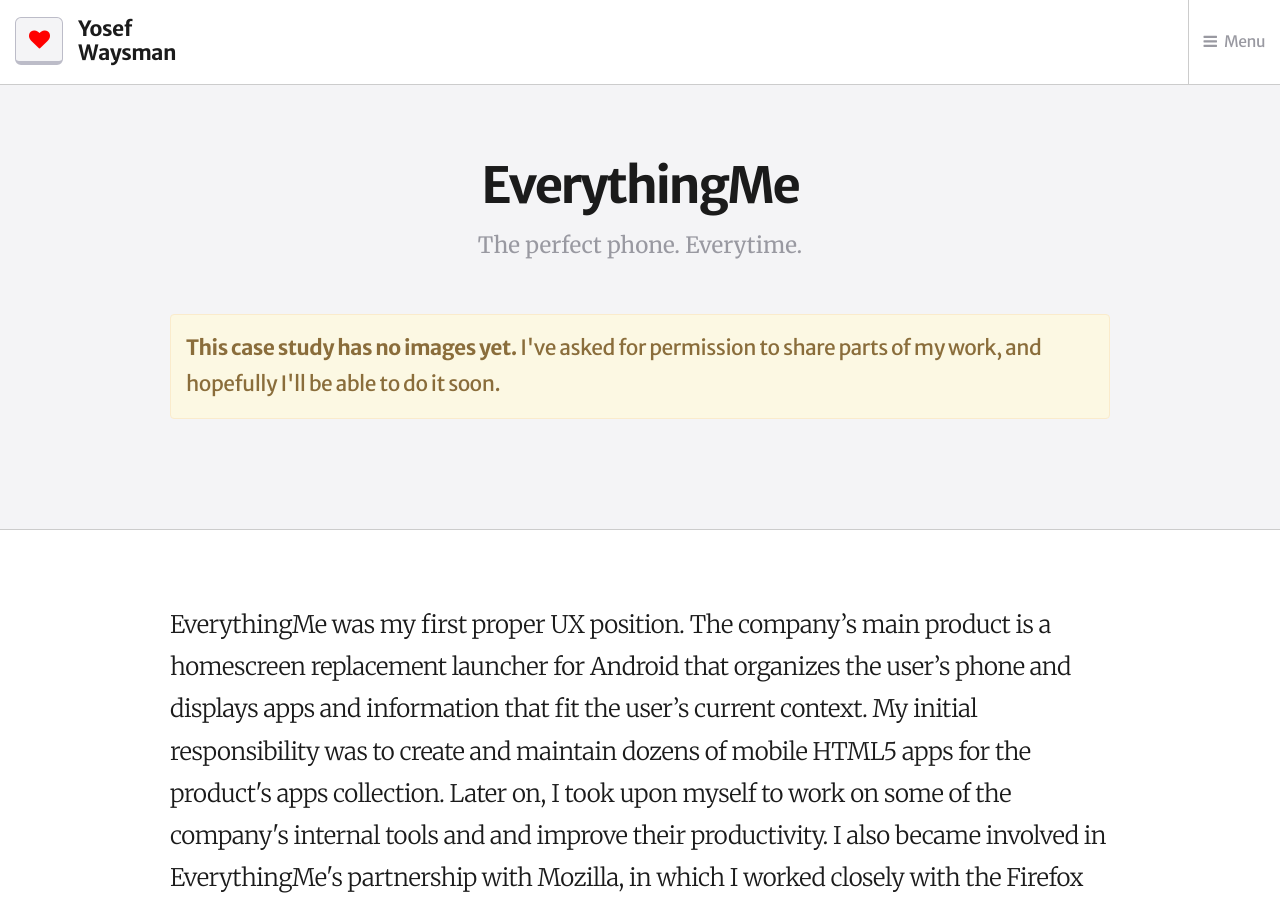
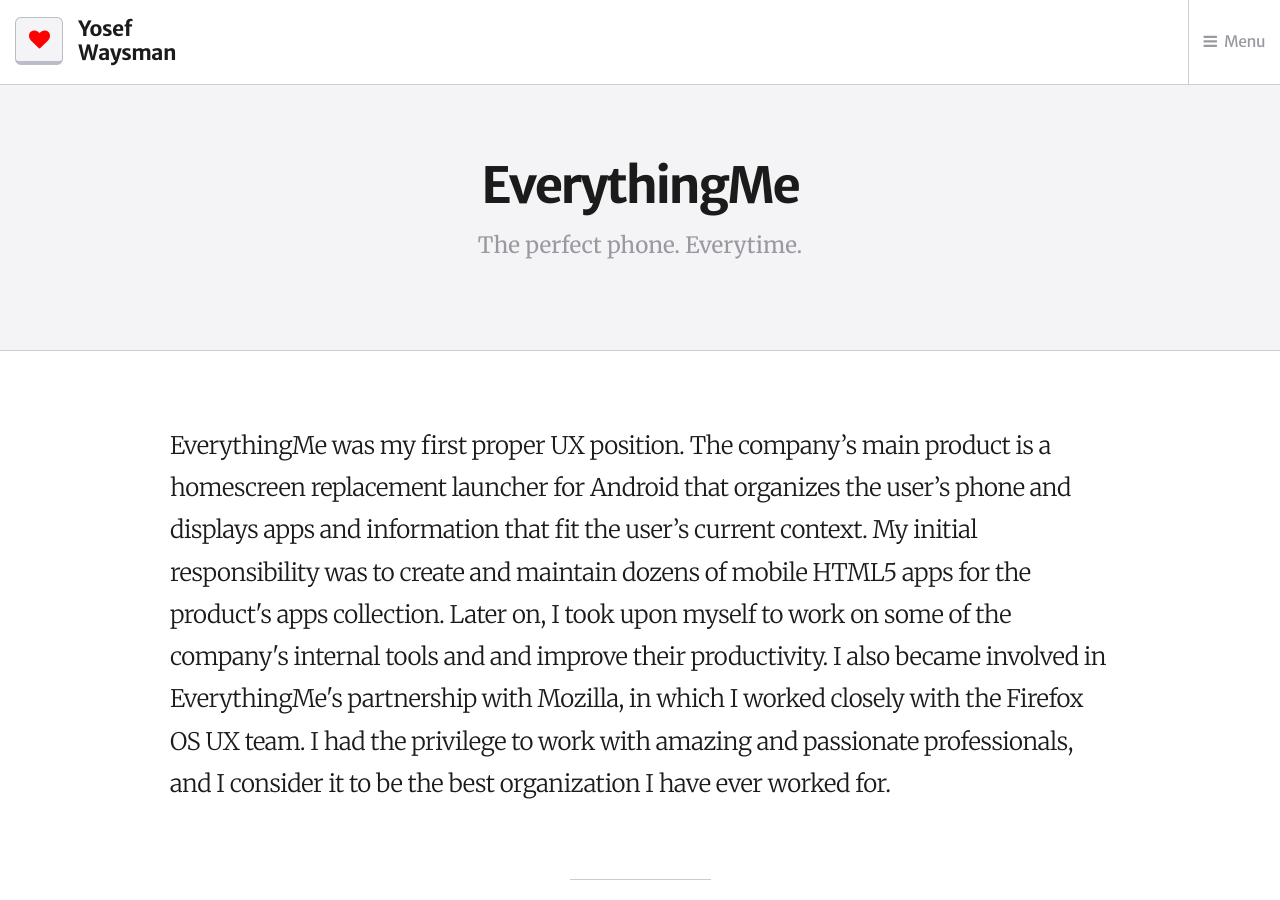
Before and after one commit to yosefw/yosefw.github.io, a Jekyll site: the page built from projects/everythingme/index.md, in a window 1280 px wide and 900 px high. Built offline with Jekyll 4.4.1, drawn with Linux system fonts in a browser that asks for light colours; nearby versions of some CDN libraries; library files that are not in the unit come from our copies; comment, search, counter and statistics services are not loaded.

Commit message:
Removed warning from EverythingMe post

```diff
--- a/projects/everythingme/index.md
+++ b/projects/everythingme/index.md
@@ -6,7 +6,6 @@
 time: October 2011—February 2014
 cover-image:
 excerpt: EverythingMe was my first proper UX position. The company’s main product is a homescreen replacement launcher for Android that organizes the user’s phone and displays apps and information that fit the user’s current context. My initial responsibility was to create and maintain dozens of mobile HTML5 apps for the product's apps collection. Later on, I took upon myself to work on some of the company's internal tools and and improve their productivity. I also became involved in EverythingMe's partnership with Mozilla, in which I worked closely with the Firefox OS UX team. I had the privilege to work with amazing and passionate professionals, and I consider it to be the best organization I have ever worked for.
-message: <strong>This case study has no images yet.</strong> I've asked for permission to share parts of my work, and hopefully I'll be able to do it soon.
 ---
 
 ## About the company
```
